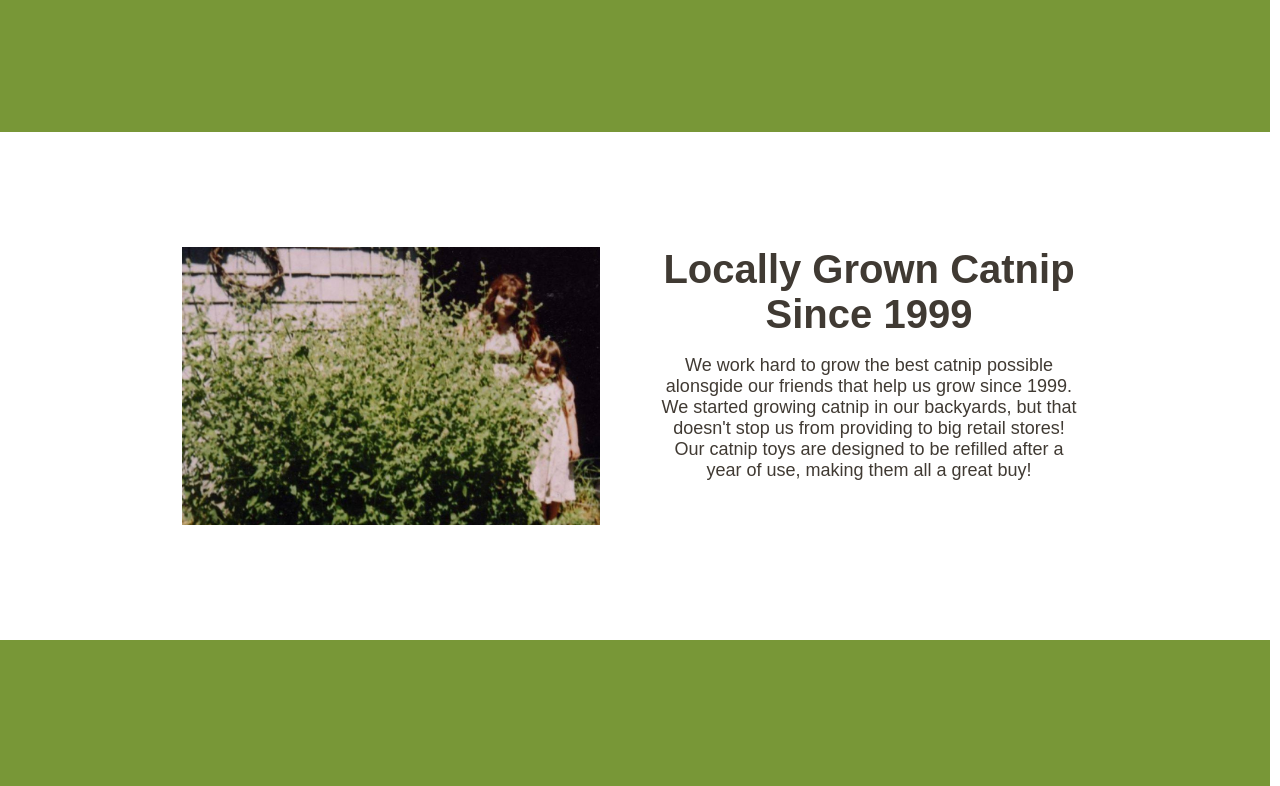
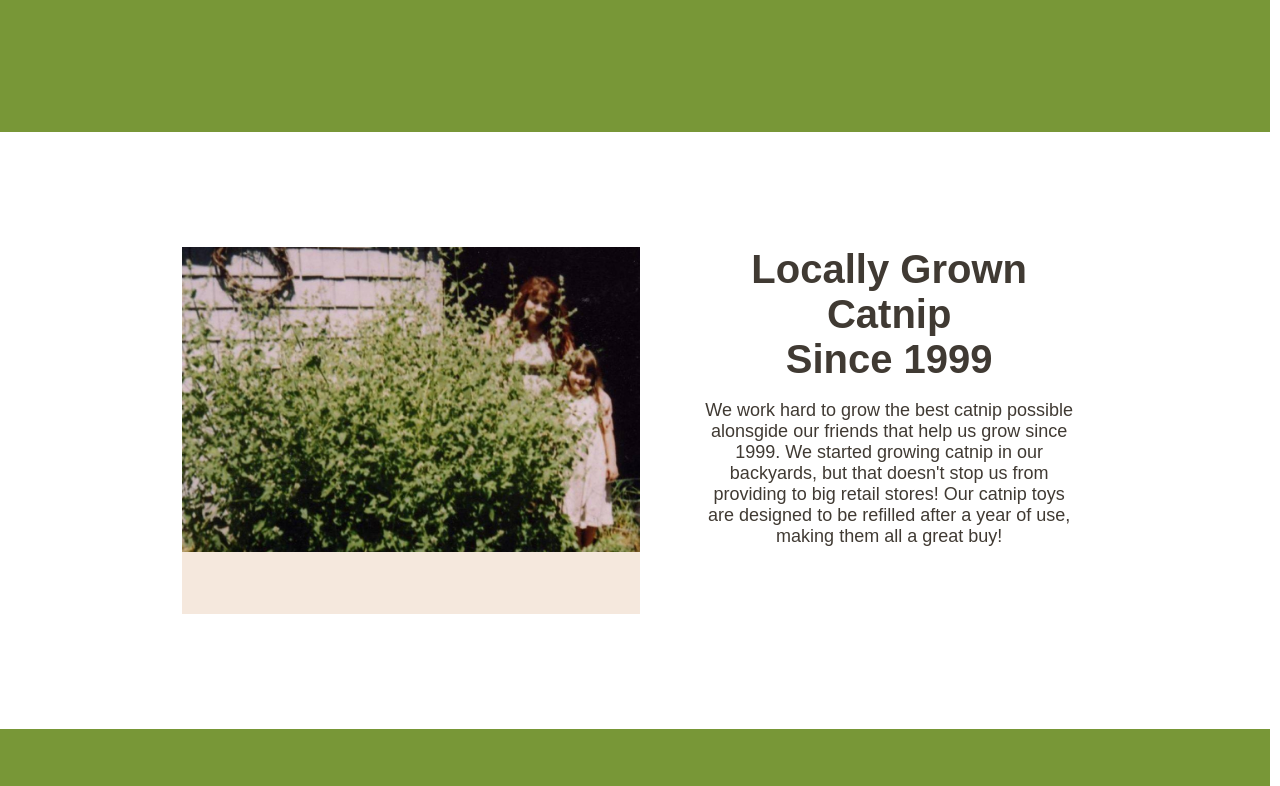
Before and after one commit to ginosimmons/the-spoiled-cat, a plain HTML site: page index.html in a window 1280 px wide. Shown: the part 760-1546 px from the top of the page. Drawn offline with Linux system fonts and the light colour scheme.

Commit message:
final code

```diff
--- a/index.html
+++ b/index.html
@@ -43,7 +43,21 @@
               </section>
             <section class="catniplanding">
               <div class="two-col">
-                <div><img src="images/homegrowncatnip.jpg"></div>
+
+
+                <div class="flip-card">
+                  <div class="flip-card-inner">
+                    <div class="flip-card-front">
+                      <img src="images/homegrowncatnip.jpg" alt="Homegrown">
+                    </div>
+                    <div class="flip-card-back">
+                      <h2>1999</h2>
+                      <p>My Mom & I when we planted our first catnip plant back in '99.</p>
+                    </div>
+                  </div>
+                </div>
+
+
                 <div class="contenthomegrow">
                   <h2>Locally Grown Catnip <br>Since 1999</h2>
                   <p>We work hard to grow the best catnip possible alonsgide our friends that help us grow since 1999. We started growing catnip in our backyards, but that doesn't stop us from providing to big retail stores! Our catnip toys are designed to be refilled  after a year of use, making them all a great buy!</p>
--- a/style.css
+++ b/style.css
@@ -145,20 +145,17 @@ svg .about{
     margin: auto;
 }
 
-.two-col img{
+.flip-card img{
     width: 100%;
     height: auto;
     margin-right: 60px;
 }
-.two-col div{
-    flex:  1;
-    margin-top: 115px;
-    margin-bottom: 115px;
-    margin:
-}
+
 
 .catniplanding{
     display: flex;
+    margin-top: 115px;
+    margin-bottom: 115px;
 }
 .contenthomegrow{
     width: 454px;
@@ -426,3 +423,44 @@ hr{
     bottom: 0;
     text-align: right;
 }
+
+
+
+.flip-card {
+    background-color: transparent;
+    width: 551px;
+    height: 367px;
+    perspective: 1000px;
+  }
+
+  .flip-card-inner {
+    position: relative;
+    width: 100%;
+    height: 100%;
+    text-align: center;
+    transition: transform 0.8s;
+    transform-style: preserve-3d;
+  }
+
+  .flip-card:hover .flip-card-inner {
+    transform: rotateY(180deg);
+  }
+
+  .flip-card-front, .flip-card-back {
+    position: absolute;
+    width: 100%;
+    height: 100%;
+    -webkit-backface-visibility: hidden; /* Safari */
+    backface-visibility: hidden;
+  }
+
+  .flip-card-front {
+    background-color: #F5E8DD;
+    color: black;
+
+  }
+
+  .flip-card-back {
+    background-color: #F5E8DD;
+    transform: rotateY(180deg);
+  }
```
